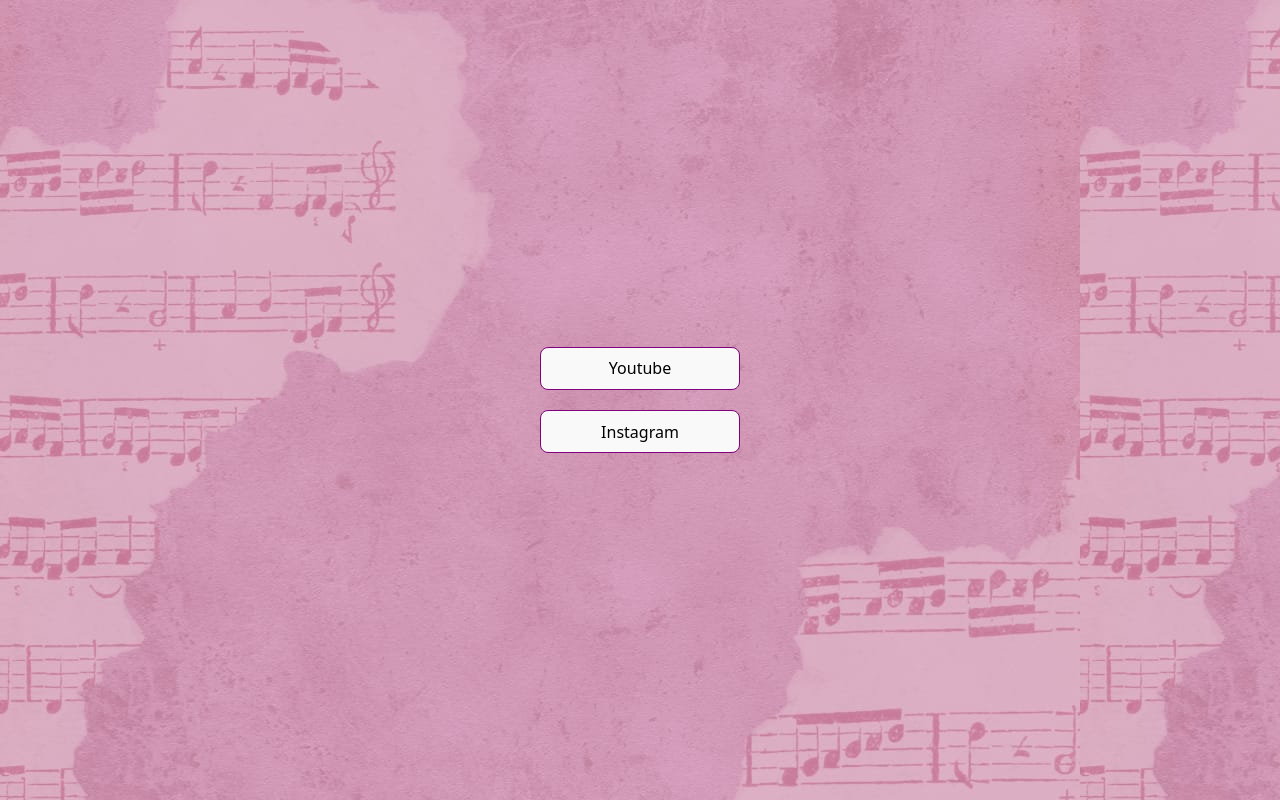
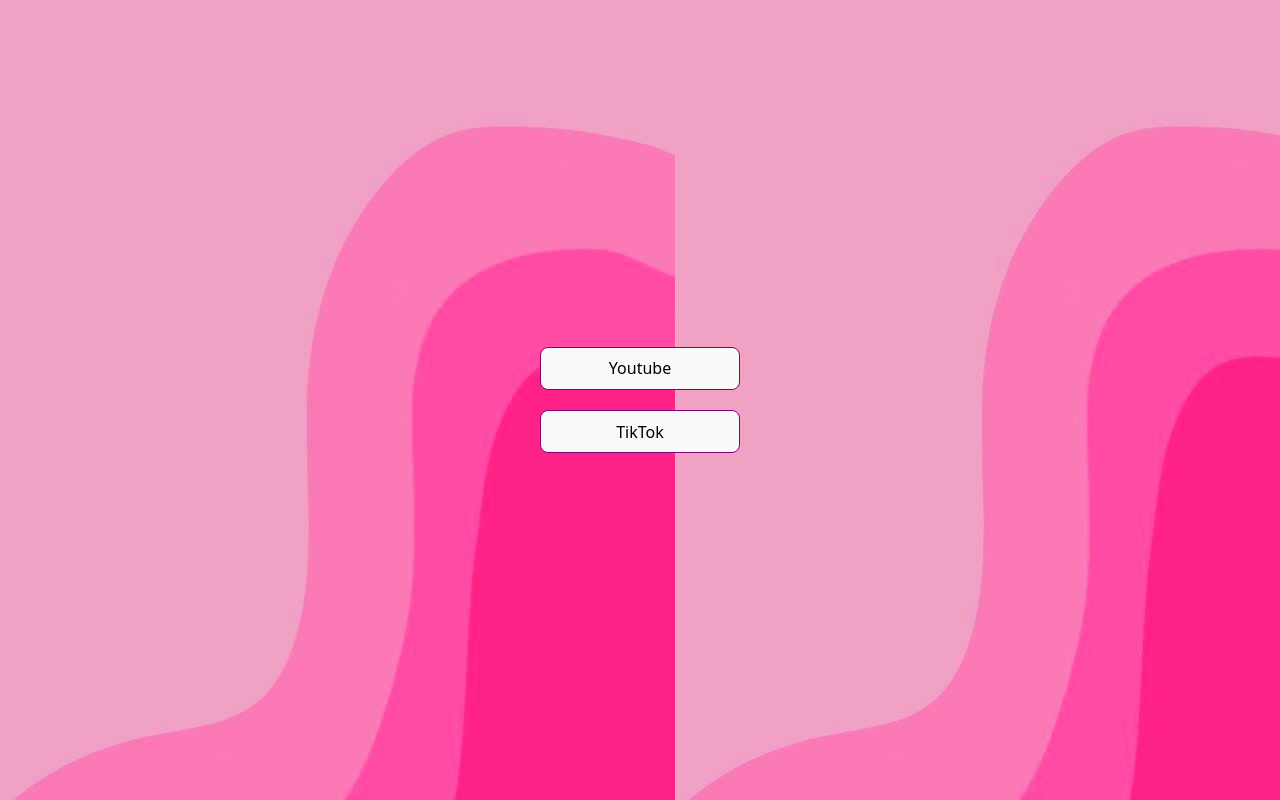
Before and after one commit to harissonduraes/amanda_kathleen, a React (Vite) app: page / in a window 1280 px wide. Built offline with nearby package versions, Linux system fonts and the light colour scheme.

Commit message:
Troca para makes

```diff
--- a/src/App.tsx
+++ b/src/App.tsx
@@ -6,7 +6,7 @@ function App() {
     <>
       <div className="links">
         <div>
-          <a href="https://www.youtube.com/@AmandaKathleen15">
+          <a href="https://www.youtube.com/@AmandaKathleen-l1f1c">
             <button>
               Youtube
             </button>
@@ -20,9 +20,9 @@ function App() {
       </a>
       </div> */}
         <div>
-          <a href="https://www.instagram.com/amanda_kathleen15/">
+          <a href="https://www.tiktok.com/@amanda_make2?_r=1&_t=ZS-91wJ4lxaaDR">
             <button>
-              Instagram
+              TikTok
             </button>
           </a>
         </div>
```
Also changed, not shown: src/assets/background.jpg, src/assets/background2.jpg (added).
